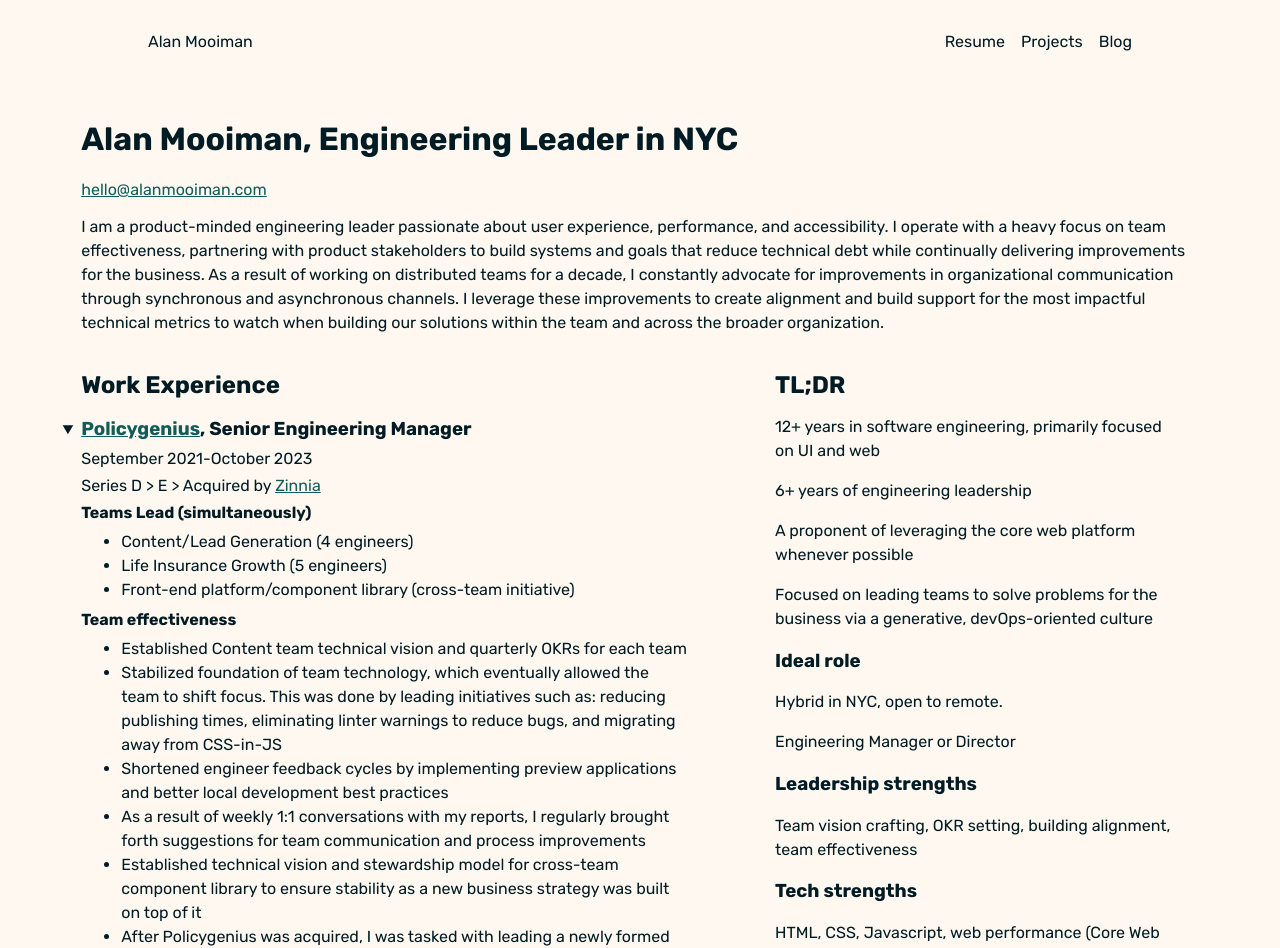
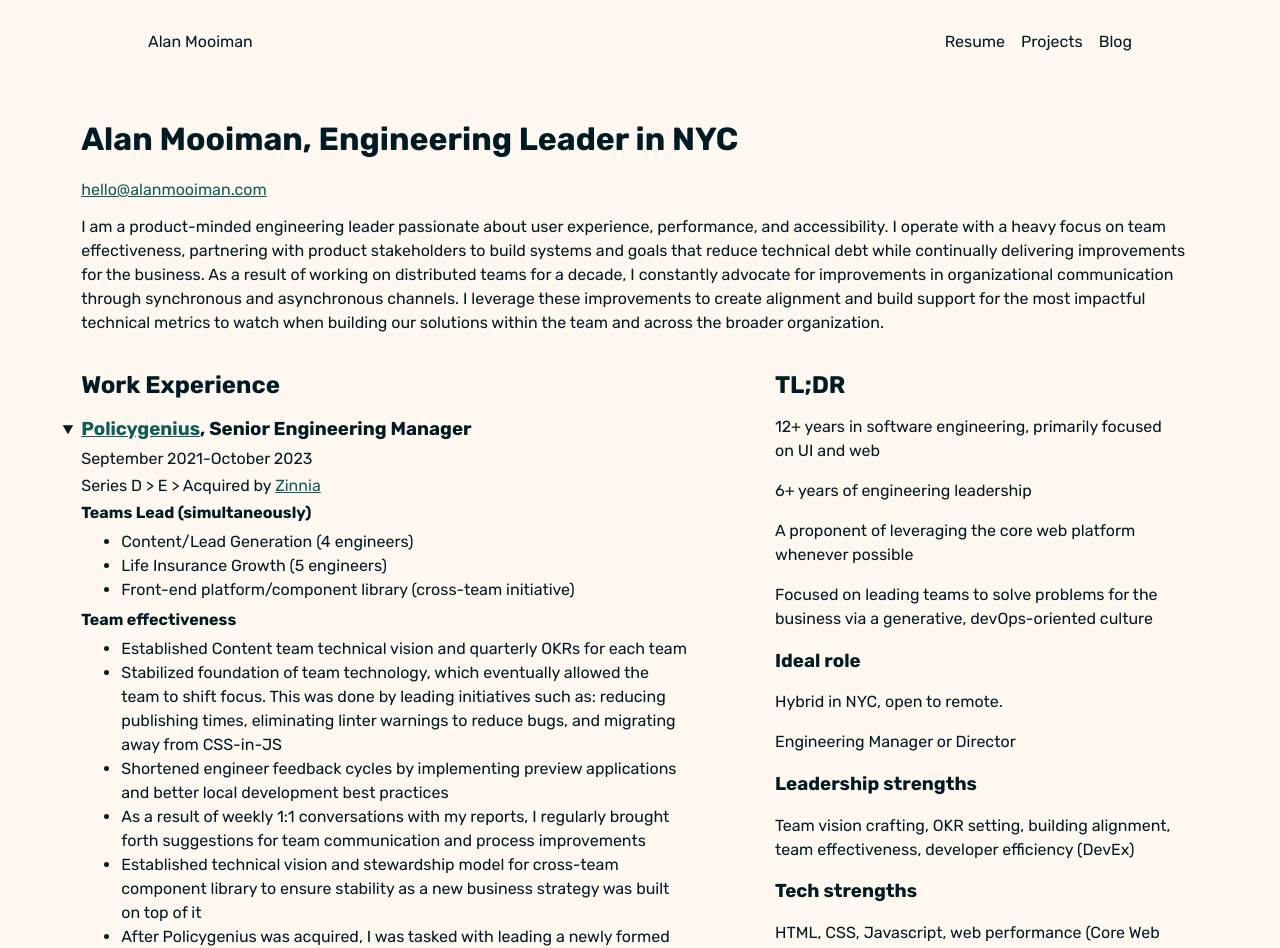
Before and after one commit to alanmoo/alanmoo-svelte, a SvelteKit app: page /resume in a window 1280 px wide. Shown: the top 948 px of the page. Built offline with nearby package versions, Linux system fonts and the light colour scheme.

Commit message:
Resume Leadership Strength additions

```diff
--- a/src/routes/resume/+page.svelte
+++ b/src/routes/resume/+page.svelte
@@ -65,7 +65,10 @@
 			<p>Engineering Manager or Director</p>
 
 			<h3>Leadership strengths</h3>
-			<p>Team vision crafting, OKR setting, building alignment, team effectiveness</p>
+			<p>
+				Team vision crafting, OKR setting, building alignment, team effectiveness, developer
+				efficiency (DevEx)
+			</p>
 			<h3>Tech strengths</h3>
 			<p>
 				HTML, CSS, Javascript, web performance (Core Web Vitals, Lighthouse), React, Svelte, Gatsby,
```
